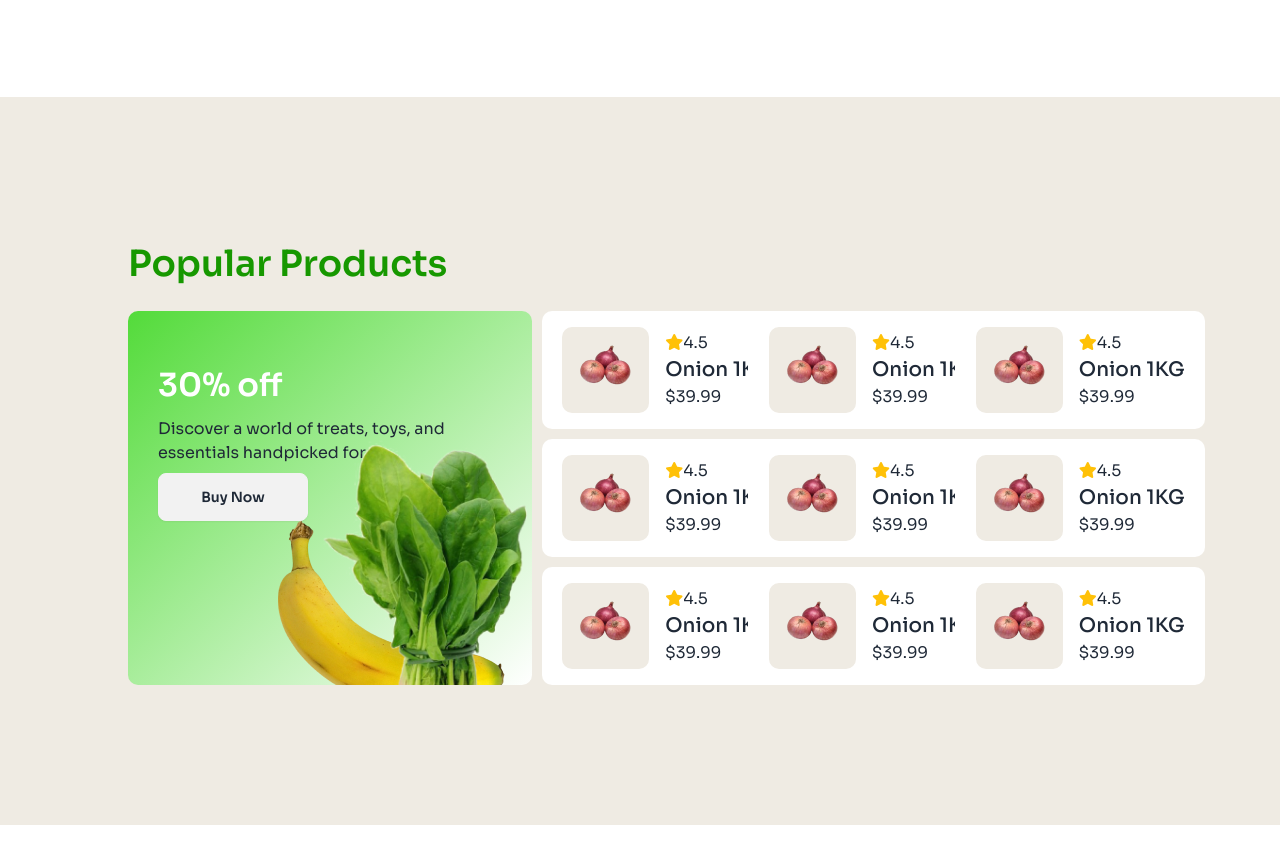
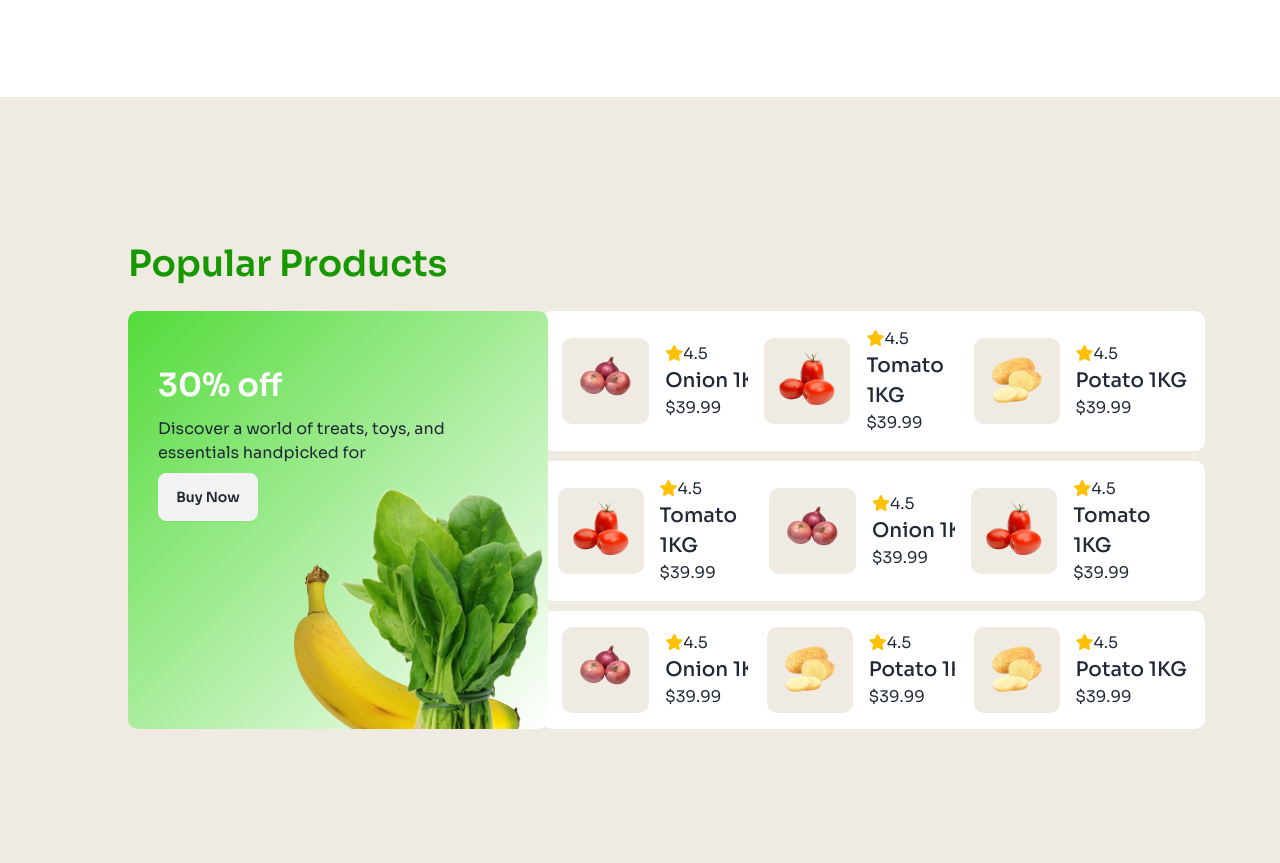
Before and after one commit to khan-fardin/ph_assignment3, a plain HTML site: page index.html in a window 1280 px wide. Shown: the part 1768-2631 px from the top of the page. Before the commit the page ends 2593 px from the top, so only its background shows below. Drawn offline with nearby package versions, Linux system fonts and the light colour scheme.

Commit message:
partial product test1

```diff
--- a/index.html
+++ b/index.html
@@ -107,17 +107,17 @@
           </div>
         </div>
       </section>
-      <section class="bg-[#EFEBE3]">
+      <section class="bg-[#EFEBE3]"><!--products section--><!--*****work needed****warning-->
         <div class="md:mx-[10%] py-[140px]">
-          <h3 class="text-[2.25rem] font-semibold text-[#179800] mb-5">Popular Products</h3>
+          <h3 class="text-[2.25rem] font-semibold text-[#179800] mb-5 max-lg:text-center">Popular Products</h3>
           <div class="grid grid-cols-2 lg:grid-cols-5 gap-[10px]">
-            <div class="col-span-2 row-span-3 gap-0 bg-gradient-to-br from-[#53DB3A] to-[#FFFFFF] relative rounded-[10px] pl-[30px]">
-              <h1 class="text-[2rem] text-white font-semibold mt-[50px]">30% off</h1>
-              <p class="my-2 w-[300px]">Discover a world of treats, toys, and essentials handpicked for</p>
-              <button class="btn w-[150px]">Buy Now</button>
-              <img src="c2-assets/vegetable-offer.png" alt="banana & veg" class="absolute bottom-0 right-0">
+            <div class="w-[350px] max-lg:h-[350px] mx-auto col-span-2 row-span-3 gap-0 bg-gradient-to-br from-[#53DB3A] to-[#FFFFFF] relative rounded-[10px] pl-[30px] lg:w-[420px]">
+              <h1 class="text-[1.5rem] lg:text-[2rem] text-white font-semibold mt-[40px] lg:mt-[50px]">30% off</h1>
+              <p class="my-2 w-[200px] lg:w-[300px]">Discover a world of treats, toys, and essentials handpicked for</p>
+              <button class="btn w-[100px]">Buy Now</button>
+              <img src="c2-assets/vegetable-offer.png" alt="banana & veg" class="absolute bottom-0 right-0 max-lg:w-[230px]">
             </div>
-            <div class="flex items-center justify-center bg-white p-2 lg:p-4 rounded-[10px] gap-4 w-[150px] lg:w-[250px]">
+            <div class="flex items-center justify-center bg-white p-2 lg:p-4 rounded-[10px] gap-4 w-[180px] lg:w-[250px]">
               <img src="c2-assets/image 43.png" alt="onion" class="bg-[#EFEBE3] rounded-[10px] p-1 lg:p-2">
               <div class="">
                 <p class="text-[10px] lg:text-[1rem]"><i class="fa-solid fa-star text-[#FFC107]"></i>4.5</p>
@@ -125,7 +125,31 @@
                 <p class="text-[10px] lg:text-[1rem]">$39.99</p>
               </div>
             </div>
-            <div class="flex items-center justify-center bg-white p-2 lg:p-4 rounded-[10px] gap-4 w-[150px] lg:w-[250px]">
+            <div class="flex items-center justify-center bg-white p-2 lg:p-4 rounded-[10px] gap-4 w-[180px] lg:w-[250px]">
+              <img src="c2-assets/image 41.png" alt="onion" class="bg-[#EFEBE3] rounded-[10px] p-1 lg:p-2">
+              <div class="">
+                <p class="text-[10px] lg:text-[1rem]"><i class="fa-solid fa-star text-[#FFC107]"></i>4.5</p>
+                <h5 class="text-[13px] lg:text-[1.25rem] font-medium">Tomato 1KG</h5>
+                <p class="text-[10px] lg:text-[1rem]">$39.99</p>
+              </div>
+            </div>
+            <div class="flex items-center justify-center bg-white p-2 lg:p-4 rounded-[10px] gap-4 w-[180px] lg:w-[250px]">
+              <img src="c2-assets/image 44.png" alt="onion" class="bg-[#EFEBE3] rounded-[10px] p-1 lg:p-2">
+              <div class="">
+                <p class="text-[10px] lg:text-[1rem]"><i class="fa-solid fa-star text-[#FFC107]"></i>4.5</p>
+                <h5 class="text-[13px] lg:text-[1.25rem] font-medium">Potato 1KG</h5>
+                <p class="text-[10px] lg:text-[1rem]">$39.99</p>
+              </div>
+            </div>
+            <div class="flex items-center justify-center bg-white p-2 lg:p-4 rounded-[10px] gap-4 w-[180px] lg:w-[250px]">
+              <img src="c2-assets/image 41.png" alt="onion" class="bg-[#EFEBE3] rounded-[10px] p-1 lg:p-2">
+              <div class="">
+                <p class="text-[10px] lg:text-[1rem]"><i class="fa-solid fa-star text-[#FFC107]"></i>4.5</p>
+                <h5 class="text-[13px] lg:text-[1.25rem] font-medium">Tomato 1KG</h5>
+                <p class="text-[10px] lg:text-[1rem]">$39.99</p>
+              </div>
+            </div>
+            <div class="flex items-center justify-center bg-white p-2 lg:p-4 rounded-[10px] gap-4 w-[180px] lg:w-[250px]">
               <img src="c2-assets/image 43.png" alt="onion" class="bg-[#EFEBE3] rounded-[10px] p-1 lg:p-2">
               <div class="">
                 <p class="text-[10px] lg:text-[1rem]"><i class="fa-solid fa-star text-[#FFC107]"></i>4.5</p>
@@ -133,7 +157,15 @@
                 <p class="text-[10px] lg:text-[1rem]">$39.99</p>
               </div>
             </div>
-            <div class="flex items-center justify-center bg-white p-2 lg:p-4 rounded-[10px] gap-4 w-[150px] lg:w-[250px]">
+            <div class="flex items-center justify-center bg-white p-2 lg:p-4 rounded-[10px] gap-4 w-[180px] lg:w-[250px]">
+              <img src="c2-assets/image 41.png" alt="onion" class="bg-[#EFEBE3] rounded-[10px] p-1 lg:p-2">
+              <div class="">
+                <p class="text-[10px] lg:text-[1rem]"><i class="fa-solid fa-star text-[#FFC107]"></i>4.5</p>
+                <h5 class="text-[13px] lg:text-[1.25rem] font-medium">Tomato 1KG</h5>
+                <p class="text-[10px] lg:text-[1rem]">$39.99</p>
+              </div>
+            </div>
+            <div class="flex items-center justify-center bg-white p-2 lg:p-4 rounded-[10px] gap-4 w-[180px] lg:w-[250px]">
               <img src="c2-assets/image 43.png" alt="onion" class="bg-[#EFEBE3] rounded-[10px] p-1 lg:p-2">
               <div class="">
                 <p class="text-[10px] lg:text-[1rem]"><i class="fa-solid fa-star text-[#FFC107]"></i>4.5</p>
@@ -141,51 +173,19 @@
                 <p class="text-[10px] lg:text-[1rem]">$39.99</p>
               </div>
             </div>
-            <div class="flex items-center justify-center bg-white p-2 lg:p-4 rounded-[10px] gap-4 w-[150px] lg:w-[250px]">
-              <img src="c2-assets/image 43.png" alt="onion" class="bg-[#EFEBE3] rounded-[10px] p-1 lg:p-2">
+            <div class="flex items-center justify-center bg-white p-2 lg:p-4 rounded-[10px] gap-4 w-[180px] lg:w-[250px]">
+              <img src="c2-assets/image 44.png" alt="onion" class="bg-[#EFEBE3] rounded-[10px] p-1 lg:p-2">
               <div class="">
                 <p class="text-[10px] lg:text-[1rem]"><i class="fa-solid fa-star text-[#FFC107]"></i>4.5</p>
-                <h5 class="text-[13px] lg:text-[1.25rem] font-medium">Onion 1KG</h5>
+                <h5 class="text-[13px] lg:text-[1.25rem] font-medium">Potato 1KG</h5>
                 <p class="text-[10px] lg:text-[1rem]">$39.99</p>
               </div>
             </div>
-            <div class="flex items-center justify-center bg-white p-2 lg:p-4 rounded-[10px] gap-4 w-[150px] lg:w-[250px]">
-              <img src="c2-assets/image 43.png" alt="onion" class="bg-[#EFEBE3] rounded-[10px] p-1 lg:p-2">
+            <div class="flex items-center justify-center bg-white p-2 lg:p-4 rounded-[10px] gap-4 w-[150px] lg:w-[250px] max-lg:hidden">
+              <img src="c2-assets/image 44.png" alt="onion" class="bg-[#EFEBE3] rounded-[10px] p-1 lg:p-2">
               <div class="">
                 <p class="text-[10px] lg:text-[1rem]"><i class="fa-solid fa-star text-[#FFC107]"></i>4.5</p>
-                <h5 class="text-[13px] lg:text-[1.25rem] font-medium">Onion 1KG</h5>
-                <p class="text-[10px] lg:text-[1rem]">$39.99</p>
-              </div>
-            </div>
-            <div class="flex items-center justify-center bg-white p-2 lg:p-4 rounded-[10px] gap-4 w-[150px] lg:w-[250px]">
-              <img src="c2-assets/image 43.png" alt="onion" class="bg-[#EFEBE3] rounded-[10px] p-1 lg:p-2">
-              <div class="">
-                <p class="text-[10px] lg:text-[1rem]"><i class="fa-solid fa-star text-[#FFC107]"></i>4.5</p>
-                <h5 class="text-[13px] lg:text-[1.25rem] font-medium">Onion 1KG</h5>
-                <p class="text-[10px] lg:text-[1rem]">$39.99</p>
-              </div>
-            </div>
-            <div class="flex items-center justify-center bg-white p-2 lg:p-4 rounded-[10px] gap-4 w-[150px] lg:w-[250px]">
-              <img src="c2-assets/image 43.png" alt="onion" class="bg-[#EFEBE3] rounded-[10px] p-1 lg:p-2">
-              <div class="">
-                <p class="text-[10px] lg:text-[1rem]"><i class="fa-solid fa-star text-[#FFC107]"></i>4.5</p>
-                <h5 class="text-[13px] lg:text-[1.25rem] font-medium">Onion 1KG</h5>
-                <p class="text-[10px] lg:text-[1rem]">$39.99</p>
-              </div>
-            </div>
-            <div class="flex items-center justify-center bg-white p-2 lg:p-4 rounded-[10px] gap-4 w-[150px] lg:w-[250px]">
-              <img src="c2-assets/image 43.png" alt="onion" class="bg-[#EFEBE3] rounded-[10px] p-1 lg:p-2">
-              <div class="">
-                <p class="text-[10px] lg:text-[1rem]"><i class="fa-solid fa-star text-[#FFC107]"></i>4.5</p>
-                <h5 class="text-[13px] lg:text-[1.25rem] font-medium">Onion 1KG</h5>
-                <p class="text-[10px] lg:text-[1rem]">$39.99</p>
-              </div>
-            </div>
-            <div class="flex items-center justify-center bg-white p-2 lg:p-4 rounded-[10px] gap-4 w-[150px] lg:w-[250px]">
-              <img src="c2-assets/image 43.png" alt="onion" class="bg-[#EFEBE3] rounded-[10px] p-1 lg:p-2">
-              <div class="">
-                <p class="text-[10px] lg:text-[1rem]"><i class="fa-solid fa-star text-[#FFC107]"></i>4.5</p>
-                <h5 class="text-[13px] lg:text-[1.25rem] font-medium">Onion 1KG</h5>
+                <h5 class="text-[13px] lg:text-[1.25rem] font-medium">Potato 1KG</h5>
                 <p class="text-[10px] lg:text-[1rem]">$39.99</p>
               </div>
             </div>
```
Also changed, not shown: c2-assets/image 41.png (added), c2-assets/image 44.png (added).
